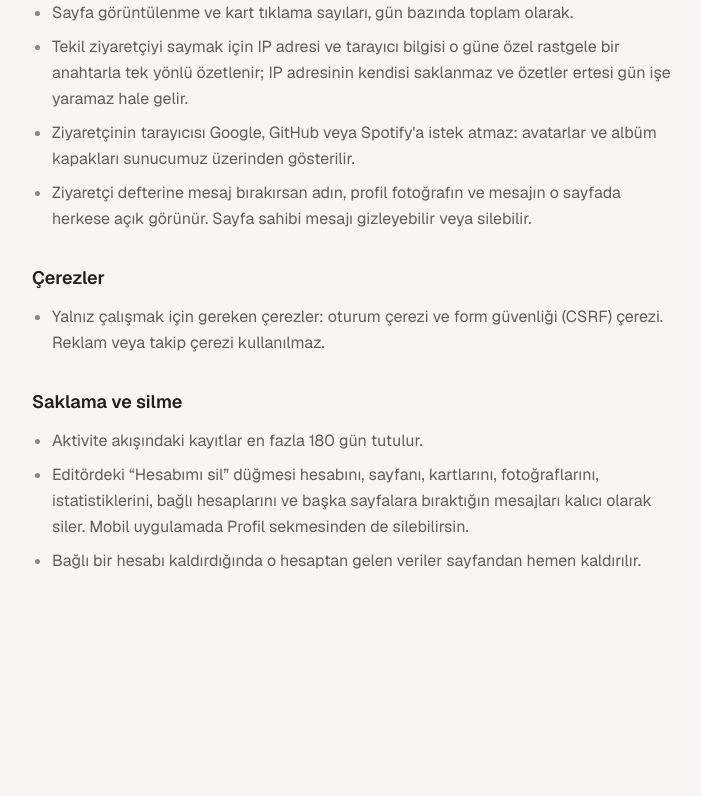
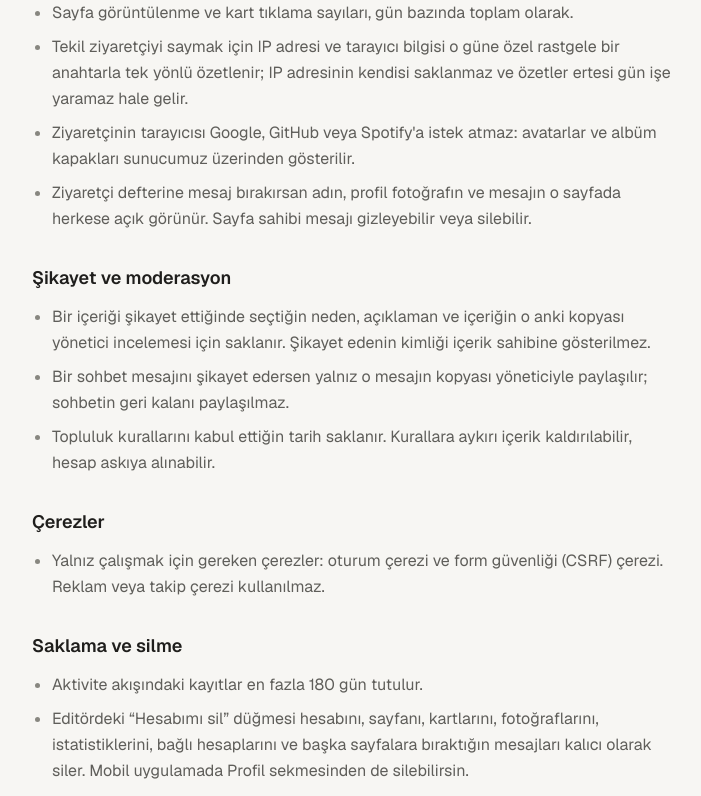
Before and after one commit to yavuzsayinbulut/folyo, a Next.js app in the folder apps/web/: page /gizlilik in a window 1280 px wide. Shown: the part 566-1362 px from the top of the page, without its empty margins (288-989 px from the left). Before the commit the page ends 1204 px from the top, so only its background shows below. Built offline with nearby package versions, Linux system fonts and the light colour scheme.

Commit message:
docs: şikayet ve moderasyon

```diff
--- a/apps/web/src/app/gizlilik/page.tsx
+++ b/apps/web/src/app/gizlilik/page.tsx
@@ -23,6 +23,14 @@ const SECTIONS: { title: string; items: string[] }[] = [
       "Tekil ziyaretçiyi saymak için IP adresi ve tarayıcı bilgisi o güne özel rastgele bir anahtarla tek yönlü özetlenir; IP adresinin kendisi saklanmaz ve özetler ertesi gün işe yaramaz hale gelir.",
       "Ziyaretçinin tarayıcısı Google, GitHub veya Spotify'a istek atmaz: avatarlar ve albüm kapakları sunucumuz üzerinden gösterilir.",
       "Ziyaretçi defterine mesaj bırakırsan adın, profil fotoğrafın ve mesajın o sayfada herkese açık görünür. Sayfa sahibi mesajı gizleyebilir veya silebilir.",
+    ],
+  },
+  {
+    title: "Şikayet ve moderasyon",
+    items: [
+      "Bir içeriği şikayet ettiğinde seçtiğin neden, açıklaman ve içeriğin o anki kopyası yönetici incelemesi için saklanır. Şikayet edenin kimliği içerik sahibine gösterilmez.",
+      "Bir sohbet mesajını şikayet edersen yalnız o mesajın kopyası yöneticiyle paylaşılır; sohbetin geri kalanı paylaşılmaz.",
+      "Topluluk kurallarını kabul ettiğin tarih saklanır. Kurallara aykırı içerik kaldırılabilir, hesap askıya alınabilir.",
     ],
   },
   {
```
Also changed, not shown: 1 other file (tests, documents, lock files or other folders).
